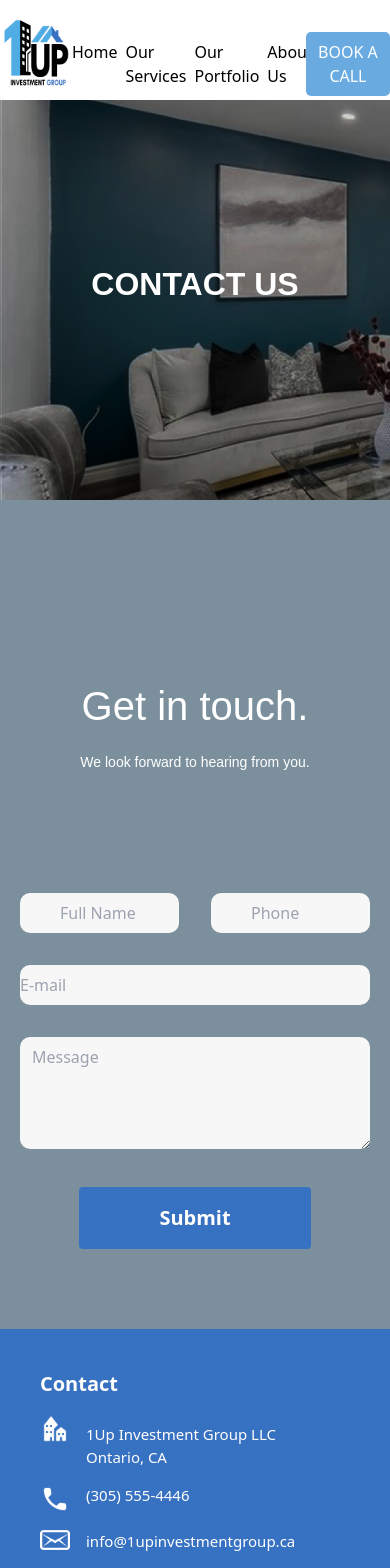
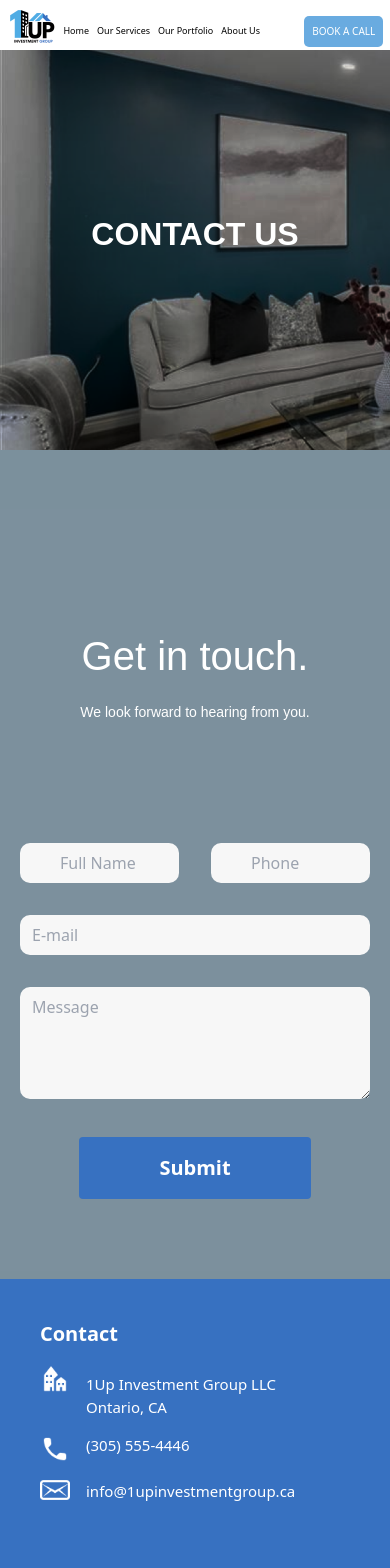
Before and after one commit to nyirurugoomar/Real-Estate, a React (Vite) app: page /BookCall in a window 390 px wide. Shown: the top 1568 px of the page. Built offline with nearby package versions, Linux system fonts and the light colour scheme.

Commit message:
fixing the header for mobile

```diff
--- a/package.json
+++ b/package.json
@@ -13,7 +13,7 @@
   "dependencies": {
     "react": "^18.3.1",
     "react-dom": "^18.2.0",
-
+    "react-reveal": "^1.2.2",
     "react-router-dom": "^5.3.4",
     "swiper": "^11.1.3"
   },
--- a/src/components/Header.jsx
+++ b/src/components/Header.jsx
@@ -8,29 +8,29 @@ function Header() {
        <div className='flex  justify-evenly '>
        <div className='w-3/10'>
        <NavLink  to='/' >
-         <img src={logo} className='h-[100px]  w-[100px] cursor-pointer ' alt="" />
+         <img src={logo} className='md:h-[100px] h-[50px]  md:w-[100px] w-[50px] cursor-pointer ' alt="" />
          </NavLink>
        </div>
-       <div className='flex md:gap-8 gap-2 text-black mt-10 md:w-3/5 w-3/5 '>
+       <div className='flex md:gap-8 gap-2 text-black md:mt-10 mt-6 md:w-3/5 w-3/5 '>
        <NavLink  to='/' >
-         <ul className='cursor-pointer'>Home</ul>
+         <ul className='cursor-pointer md:text-[20px] text-[9px]'>Home</ul>
         </NavLink>
         <NavLink  to='/services' >
-         <ul className='cursor-pointer'>Our Services</ul>
+         <ul className='cursor-pointer md:text-[20px] text-[9px]'>Our Services</ul>
         </NavLink>
 
 
         <NavLink  to='/OurPortfolio' >
-          <ul className='cursor-pointer'>Our Portfolio</ul>
+          <ul className='cursor-pointer md:text-[20px] text-[9px]'>Our Portfolio</ul>
         </NavLink>
         <NavLink  to='/AboutUs' >
-          <ul className='cursor-pointer'>About Us</ul>
+          <ul className='cursor-pointer md:text-[20px] text-[9px]'>About Us</ul>
         </NavLink>
 
        </div>
        <NavLink  to='/BookCall' >
        <div className='cursor-pointer'>
-        <button className='bg-[#69ABE0] hover:bg-sky-700 text-white p-2 rounded-[5px] mt-8'>BOOK A CALL</button>
+        <button className='bg-[#69ABE0] hover:bg-sky-700 text-white md:p-2 p-2 rounded-[5px] md:mt-8 mt-4 md:text-[15px] text-[10px]'>BOOK A CALL</button>
        </div>
        </NavLink>
 
--- a/src/components/page/BookCall.jsx
+++ b/src/components/page/BookCall.jsx
@@ -1,18 +1,25 @@
 import React from 'react'
-
+import Bounce from 'react-reveal/Bounce';
+import Fade from 'react-reveal/Fade';
 function BookCall() {
   return (
     <div className='w-full'>
       <div className='bg-contact-banner-bg bg-cover p-10 justify-center text-center pt-20 h-[400px]'>
+        <Bounce>
          <h1 className="text-[32px] md:text-[48px] lg:text-[64px] font-bold text-white font-rajdhani uppercase pt-20">Contact us</h1>
+         </Bounce>
       </div>
       <div className='grid grid-cols-1 lg:grid-cols-2 gap-20 text-black bg-[#032C45]/50 px-5 md:px-20 lg:px-40 py-20'>
+          <Fade left>
            <div className='p-10 mt-14 md:text-start text-center'>
             <h1 className='md:text-[64px] text-[40px] font-rajdhani font-medium text-white '>Get in touch.</h1>
             <p className='text-white md:text-[16px] text-[14px] md:mt-0 mt-4 font-rajdhani font-normal '>We look forward to hearing from you.</p>
            </div>
+           </Fade>
+
            <div className="md:mt-10">
-            <form className="grid grid-cols-1 gap-4" onSubmit="">
+            <Fade right>
+              <form className="grid grid-cols-1 gap-4" onSubmit="">
               <div className='flex gap-8'>
                 <div className="mb-4">
                   <input
@@ -35,7 +42,7 @@ function BookCall() {
                 <input
                   type="email"
                   name="email"
-                  className="w-full  py-2 rounded-[10px] focus:outline-none focus:ring-2 focus:ring-blue-500 bg-[#F7F7F7]"
+                  className="w-full  px-3 py-2 rounded-[10px] focus:outline-none focus:ring-2 focus:ring-blue-500 bg-[#F7F7F7]"
                   placeholder="E-mail"
                 />
               </div>
@@ -53,6 +60,8 @@ function BookCall() {
                 </button>
               </div>
             </form>
+            </Fade>
+
           </div>
       </div>
     </div>
```
